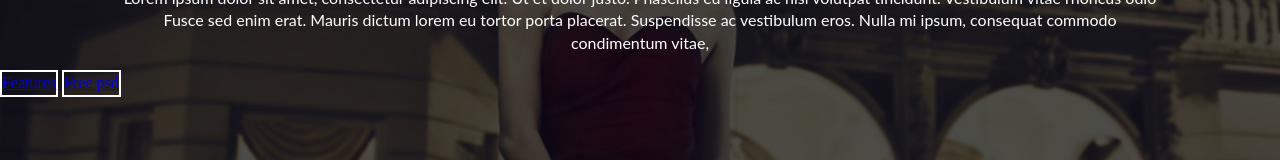
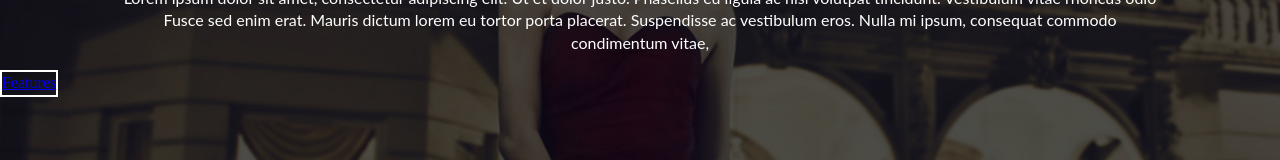
Before and after one commit to WhyNotNow22/Creativia, a plain HTML site: page index.html in a window 1280 px wide. Shown: the part 308-468 px from the top of the page. Drawn offline with Linux system fonts and the light colour scheme.

Commit message:
JustTrytoCommit

```diff
--- a/index.html
+++ b/index.html
@@ -33,7 +33,7 @@
                  Suspendisse ac vestibulum eros. Nulla mi ipsum, consequat commodo<br> condimentum vitae,
             </p>
             <a class="btn" href="#">Features</a>
-            <a class="btn" href="#">Free psd</a>
+            <!--<a class="btn" href="#">Free psd</a>-->
         </div>
     </div>
 </body>
```
